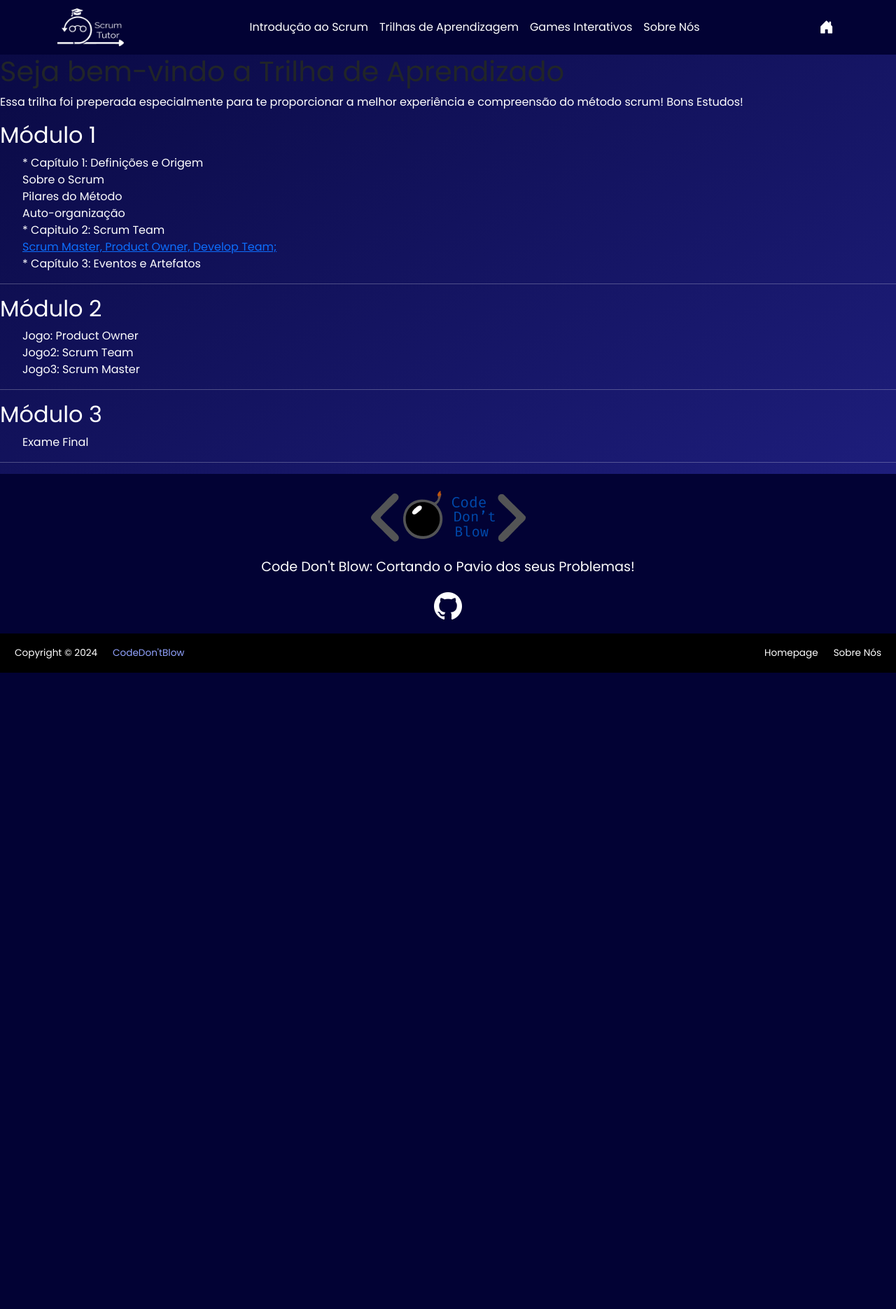
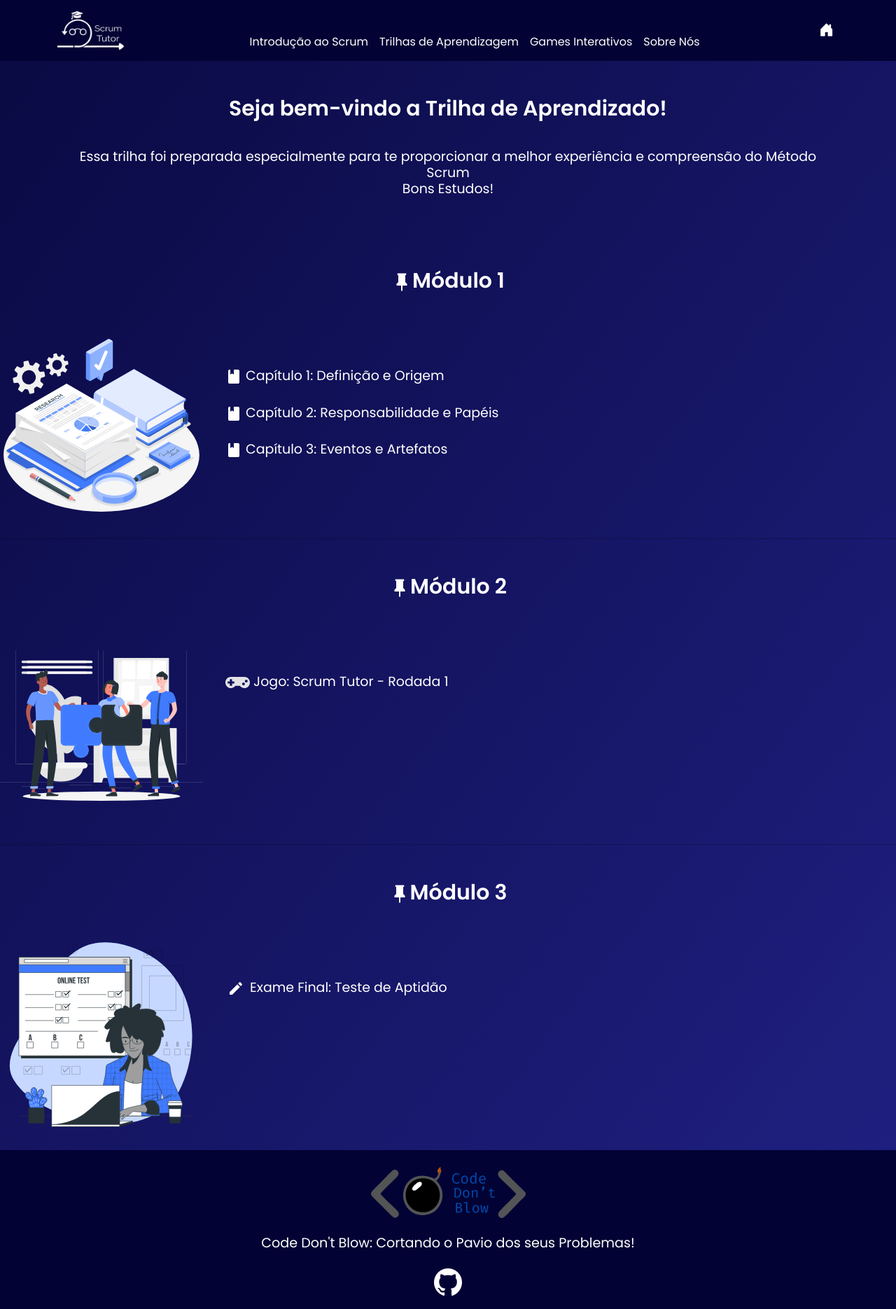
Before and after one commit to CodeDontBlow/Scrum-Tutor, a Flask app: page /trilha in a window 1280 px wide. Shown: the top 1870 px of the page at 70% size. Before the commit the page ends 961 px from the top, so only its background shows below. Run offline with Flask 3, Linux system fonts and the light colour scheme.

Commit message:
página trilha e atualizações

```diff
--- a/app.py
+++ b/app.py
@@ -39,7 +39,7 @@ def games_interativos():
 def quiz_conhecimentos():
     return render_template("Quiz-de-conhecimento.html")
 
-@app.route("/Capitulo 1")
+@app.route("/Capitulo1")
 def capitulo1():
     return render_template("Capitulos/Capitulo1.html")
 
--- /dev/null
+++ b/static/style/trilha.css
@@ -0,0 +1,38 @@
+@import url('https://fonts.googleapis.com/css2?family=Poppins:wght@400;600;700;800&display=swap');
+
+* {
+    font-family: Poppins, sans-serif;
+}
+
+body {
+    background-image: linear-gradient(to bottom right, rgb(9, 9, 66), rgb(31, 31, 128));
+}
+
+.scrum-img {
+    width: 290px;
+}
+
+.trilha-scrum .content {
+    gap: 30px;
+    margin-top: auto;
+    justify-content: center;
+    align-items: center;
+}
+ul{
+    margin-top: 5%;
+    align-items: center;
+}
+
+.links {
+    text-decoration: none;
+    color:white;
+    text-align: start;
+}
+section {
+    margin-top: 50px;
+    margin-bottom: 20px;
+}
+
+hr{
+    color: black;
+}
--- a/templates/trilha.html
+++ b/templates/trilha.html
@@ -1,52 +1,53 @@
 {% extends 'base.html' %}
 {% block pageCss %}
-<link rel="stylesheet" href="{{url_for('static', filename='style/sobre.css')}}">
+<link rel="stylesheet" href="{{url_for('static', filename='style/trilha.css')}}">
 {% endblock %}
 
 {% block pageTitle %} Trilha {% endblock %}
 
 {% block pageContent %}
-<body>
-    <h1>Seja bem-vindo a Trilha de Aprendizado</h1>
-
-    <p>
-        Essa trilha foi preperada especialmente para te proporcionar a melhor experiência e compreensão do método scrum!
-        Bons Estudos!
-    </p>
- <span>
-    <h2>
-        Módulo 1
-    </h2>
-    <ul>
-        <li>* Capítulo 1: Definições e Origem</li>
-        <li>  Sobre o Scrum</li>
-        <li>  Pilares do Método</li>
-        <li>  Auto-organização</li>
-        <li>* Capitulo 2: Scrum Team</li>
-        <li><a href="Scrum Master">Scrum Master, Product Owner, Develop Team;</a></li>
-        <li>* Capítulo 3: Eventos e Artefatos</li>
-    </ul>
-    <hr/>
- </span>
+<section>
+    <h1 class="title"> Seja bem-vindo a Trilha de Aprendizado! </h1>
+    <div class="container d-flex justify-content-center trilha-scrum">
+    <h1 class="text" style="text-align: center;"> Essa trilha foi preparada especialmente para te proporcionar a melhor experiência e
+        compreensão do Método Scrum <br>
+        Bons Estudos! </h1>
+    </div>
+</section>
+<br>
+    <section>
+        <h1 class="title"><img src="{{url_for('static', filename='img/icons/pin.svg')}}">Módulo 1</h1>
+        <div class="content d-flex justify-content-left trilha-scrum">
+            <img class="img-fluid scrum-img" src="{{url_for('static', filename='img/storyset/paper.svg')}}" alt="sobre">
+            <ul>
+                <li class="text"><img src="{{url_for('static', filename='img/icons/book.svg')}}"><a class="links" href="#" > Capítulo 1: Definição e Origem</a></li><br>
+                <li class="text"><img src="{{url_for('static', filename='img/icons/book.svg')}}"><a class="links" href="#"> Capítulo 2: Responsabilidade e Papéis</a></li><br>
+                <li class="text"><img src="{{url_for('static', filename='img/icons/book.svg')}}"><a class="links" href="#"> Capítulo 3: Eventos e Artefatos</a></li>
+            </ul>
+        </div>
+    </section>
+<hr>
 <span>
-    <h2>
-        Módulo 2
-    </h2>
-    <ul>
-        <li>Jogo: Product Owner</li>
-        <li>Jogo2: Scrum Team </li>
-        <li>Jogo3: Scrum Master</li>
-    </ul>
-    <hr/>
+    <section>
+        <h1 class="title"><img src="{{url_for('static', filename='img/icons/pin.svg')}}">Módulo 2</h1>
+        <div class="content d-flex justify-content-left trilha-scrum">
+            <img class="img-fluid scrum-img" src="{{url_for('static', filename='img/storyset/games.svg')}}" alt="sobre">
+            <ul>
+             <li class="text"><img style="max-width: 35px;" src="{{url_for('static', filename='img/icons/Vector.svg')}}"><a class="links" href="#"> Jogo: Scrum Tutor - Rodada 1 </li> </a> <br>
+            </ul>
+        </div>
+    </section>
 </span>
+<hr>
 <span>
-    <h2>
-        Módulo 3
-    </h2>
-    <ul>
-        <li>Exame Final </li>
-    </ul>
-    <hr/>
+    <section>
+        <h1 class="title"><img src="{{url_for('static', filename='img/icons/pin.svg')}}">Módulo 3</h1>
+        <div class="content d-flex justify-content-left trilha-scrum">
+            <img class="img-fluid scrum-img" src="{{url_for('static', filename='img/storyset/test.svg')}}" alt="sobre">
+            <ul>
+               <li class="text"><img src="{{url_for('static', filename='img/icons/pencil.svg')}}"><a class="links" href="#" > Exame Final: Teste de Aptidão </li> </a>
+            </ul>
+        </div>
+    </section>
 </span>
-</body>
 {% endblock %}
```
Also changed, not shown: templates/sobre.html (+6 -21 lines), static/img/icons/Vector.svg (added), static/img/icons/book.svg (added), static/img/icons/pencil.svg (added), static/img/icons/pin.svg (added), static/img/icons/tec.svg (added), static/img/storyset/games.svg (added), static/img/storyset/paper.svg (added), static/img/storyset/test.svg (added).
